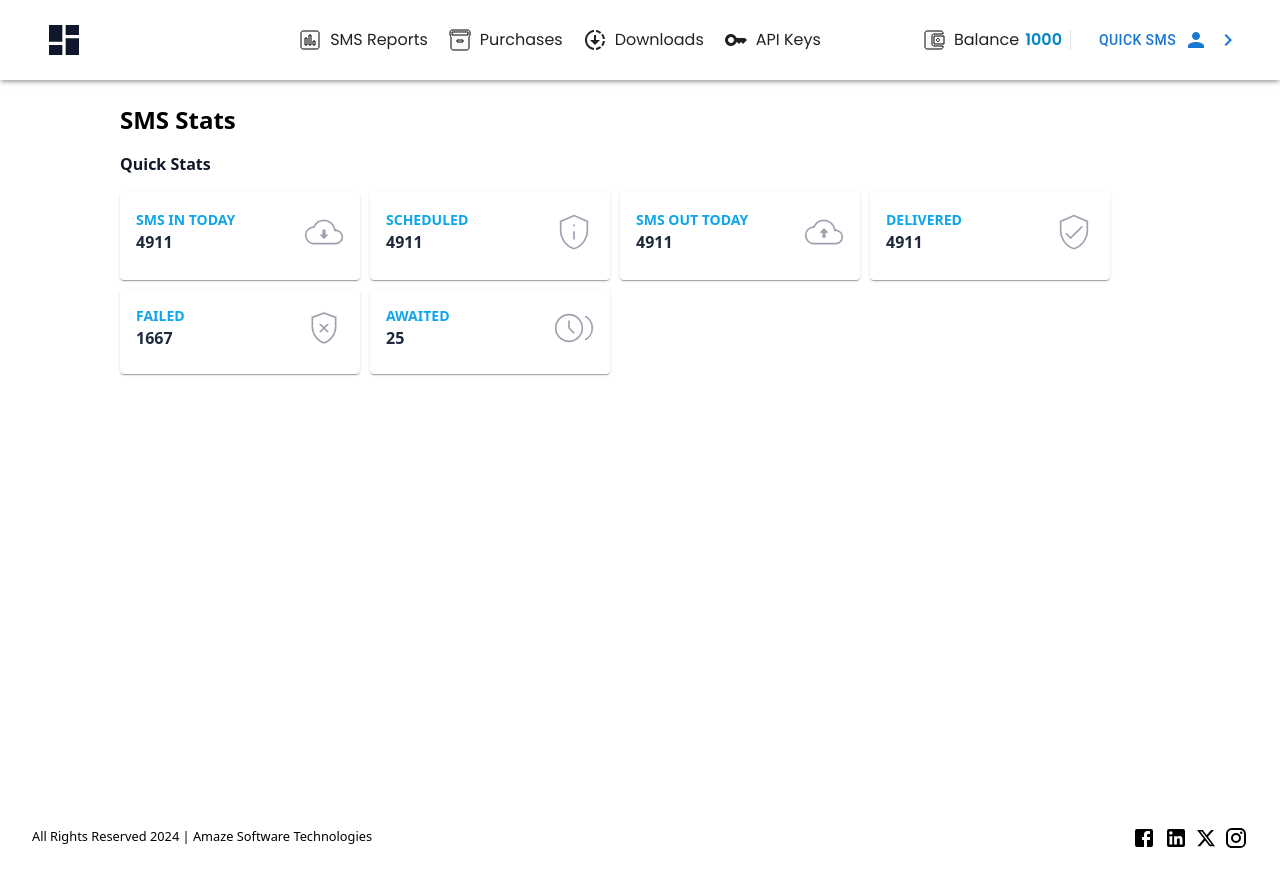
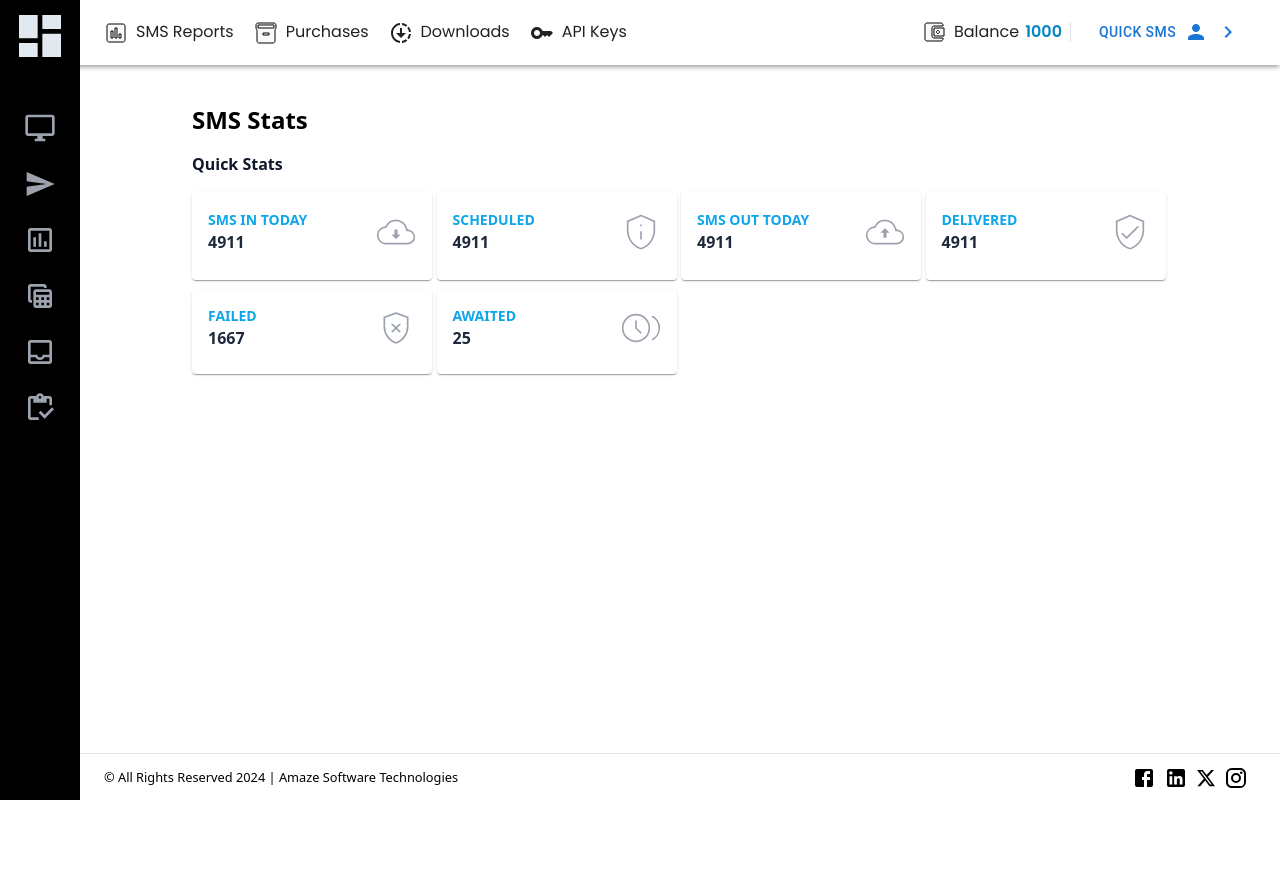
Before and after one commit to NehalSahu8055/Amaze, a React (Vite) app in the folder client/: page / in a window 1280 px wide. After the commit the page ends 800 px from the top, so only its background shows below. Built offline with nearby package versions, Linux system fonts and the light colour scheme.

Commit message:
add: sidebar

```diff
--- a/client/src/components/Footer.jsx
+++ b/client/src/components/Footer.jsx
@@ -6,8 +6,10 @@ import InstagramIcon from "@mui/icons-material/Instagram";
 import { Link } from "react-router-dom";
 function Footer() {
   return (
-    <footer className="flex items-center justify-between  px-8 py-6">
-      <small>All Rights Reserved 2024 | Amaze Software Technologies</small>
+    <footer className="fixed  bottom-0  flex w-full  items-center justify-between border-t px-8 py-2.5 ">
+      <small className="ml-[4.5rem] ">
+        &copy; All Rights Reserved 2024 | Amaze Software Technologies
+      </small>
       <ul className="flex gap-2 ">
         <li>
           <Link to="https://fb.com/">
--- /dev/null
+++ b/client/src/components/HoverSidebar.jsx
@@ -0,0 +1,7 @@
+import React from "react";
+
+function HoverSidebar({ props }) {
+  return <div>HoverSidebar</div>;
+}
+
+export default HoverSidebar;
--- a/client/src/components/Navbar.jsx
+++ b/client/src/components/Navbar.jsx
@@ -9,7 +9,6 @@ import PersonIcon from "@mui/icons-material/Person";
 import ChevronRightIcon from "@mui/icons-material/ChevronRight";
 import { Link } from "react-router-dom";
 import { Button, Divider, Paper } from "@mui/material";
-import Sidebar from "./Sidebar";
 import QuickSmsDropDown from "./QuickSmsDropDown";
 
 function Navbar() {
@@ -28,14 +27,13 @@ function Navbar() {
   return (
     <Paper
       component="header"
-      className="fixed left-0 right-0 top-0 rounded-none px-8 py-3.5 font-['Poppins'] "
+      className="z-header fixed  left-0 right-0 top-0 ml-[4.5rem]  rounded-none px-8 py-3.5 font-['Poppins'] "
       elevation={3}
     >
       <nav className="flex items-center justify-between">
-        <Button onClick={toggleDrawer(true)} className="text-slate-900">
+        {/* <Button onClick={toggleDrawer(true)} className="text-slate-900">
           <DashboardIcon className="text-[2.5rem]" />
-        </Button>
-        <Sidebar open={open} toggleDrawer={toggleDrawer} />
+        </Button> */}
         <ul className="flex justify-between gap-5">
           <li>
             <Link className="group flex items-center gap-2" to="/reports">
--- a/client/src/components/QuickSmsDropDown.jsx
+++ b/client/src/components/QuickSmsDropDown.jsx
@@ -10,7 +10,7 @@ import LogoutOutlinedIcon from "@mui/icons-material/LogoutOutlined";
 function QuickSmsDropDown({ quickSmsOpen, toggleQuickSms }) {
   return (
     <Paper
-      className="absolute right-2 top-[3.63rem] w-[22rem] rounded-t-none  "
+      className="absolute right-2 top-[3.2rem] w-[22rem] rounded-t-none  "
       role="presentation"
       //   onClick={toggleQuickSms}
       elevation={3}
--- a/client/src/components/Sidebar.jsx
+++ b/client/src/components/Sidebar.jsx
@@ -1,58 +1,70 @@
-import * as React from "react";
-import Box from "@mui/material/Box";
-import Drawer from "@mui/material/Drawer";
-import Button from "@mui/material/Button";
-import List from "@mui/material/List";
-import Divider from "@mui/material/Divider";
-import ListItem from "@mui/material/ListItem";
-import ListItemButton from "@mui/material/ListItemButton";
-import ListItemIcon from "@mui/material/ListItemIcon";
-import ListItemText from "@mui/material/ListItemText";
-import InboxIcon from "@mui/icons-material/MoveToInbox";
-import MailIcon from "@mui/icons-material/Mail";
+import { Box, Button, Tooltip } from "@mui/material";
+import React from "react";
+import { Link } from "react-router-dom";
+import DesktopWindowsOutlinedIcon from "@mui/icons-material/DesktopWindowsOutlined";
+import DashboardIcon from "@mui/icons-material/Dashboard";
+import SendIcon from "@mui/icons-material/Send";
+import AssessmentOutlinedIcon from "@mui/icons-material/AssessmentOutlined";
+import TableViewOutlinedIcon from "@mui/icons-material/TableViewOutlined";
+import InboxOutlinedIcon from "@mui/icons-material/InboxOutlined";
+import InventoryOutlinedIcon from "@mui/icons-material/InventoryOutlined";
+import Dashboard from "./../pages/Dashboard";
 
-function Sidebar({ open, toggleDrawer }) {
-  const DrawerList = (
-    <Box
-      // className="min-h-screen bg-black text-white"
-      sx={{ width: 250 }}
-      role="presentation"
-      onClick={toggleDrawer(false)}
-    >
-      <List>
-        {["Inbox", "Starred", "Send email", "Drafts"].map((text, index) => (
-          <ListItem key={text} disablePadding>
-            <ListItemButton>
-              <ListItemIcon>
-                {index % 2 === 0 ? <InboxIcon /> : <MailIcon />}
-              </ListItemIcon>
-              <ListItemText primary={text} />
-            </ListItemButton>
-          </ListItem>
-        ))}
-      </List>
-      <Divider />
-      <List>
-        {["All mail", "Trash", "Spam"].map((text, index) => (
-          <ListItem key={text} disablePadding>
-            <ListItemButton>
-              <ListItemIcon>
-                {index % 2 === 0 ? <InboxIcon /> : <MailIcon />}
-              </ListItemIcon>
-              <ListItemText primary={text} />
-            </ListItemButton>
-          </ListItem>
-        ))}
-      </List>
-    </Box>
-  );
-
+function Sidebar() {
   return (
     <div>
-      <Drawer open={open} onClose={toggleDrawer(false)}>
-        {DrawerList}
-      </Drawer>
+      <Box
+        className="z-sidebar fixed bottom-0 left-0 top-0 bg-black text-white"
+        role="presentation"
+        // onClick={toggleDrawer(false)}
+      >
+        <Link to="/">
+          <DashboardIcon className="mx-auto my-2 w-full fill-slate-200 text-[3.5rem]" />
+        </Link>
+
+        <ul className="grid place-content-center gap-6 pt-10">
+          <Tooltip arrow title="Dashboard" placement="right">
+            <Link to="/">
+              <li className="px-6">
+                <DesktopWindowsOutlinedIcon className="fill-gray-400 text-[2rem]" />
+              </li>
+            </Link>
+          </Tooltip>
+          <Link to="/">
+            <li className="px-6">
+              <SendIcon className="fill-gray-400 text-[2rem]" />
+            </li>
+          </Link>
+          <Link to="/">
+            <li className="px-6">
+              <AssessmentOutlinedIcon className="fill-gray-400 text-[2rem]" />
+            </li>
+          </Link>
+          <Tooltip arrow title="Entity" placement="right">
+            <Link to="/">
+              <li className="px-6">
+                <TableViewOutlinedIcon className="fill-gray-400 text-[2rem]" />
+              </li>
+            </Link>
+          </Tooltip>
+          <Tooltip arrow title="Sender" placement="right">
+            <Link to="/">
+              <li className="px-6">
+                <InboxOutlinedIcon className="fill-gray-400 text-[2rem]" />
+              </li>
+            </Link>
+          </Tooltip>
+          <Tooltip arrow title="Templates" placement="right">
+            <Link to="/">
+              <li className="px-6">
+                <InventoryOutlinedIcon className="fill-gray-400 text-[2rem]" />
+              </li>
+            </Link>
+          </Tooltip>
+        </ul>
+      </Box>
     </div>
   );
 }
+
 export default Sidebar;
--- a/client/src/layouts/DashboardLayout.jsx
+++ b/client/src/layouts/DashboardLayout.jsx
@@ -2,16 +2,19 @@ import React from "react";
 import { Outlet } from "react-router-dom";
 import Navbar from "./../components/Navbar";
 import Footer from "../components/Footer";
+import Sidebar from "./../components/Sidebar";
 
 function DashboardLayout() {
   return (
-    <>
+    <div className="flex">
+      <Sidebar />
       <Navbar />
-      <main className="mx-auto min-h-screen  max-w-[65rem]  py-8 pt-[6.5rem]">
+
+      <main className="  mx-auto min-h-screen max-w-[65rem]  py-8  pb-[3rem] pl-[4.5rem] pt-[6.5rem]">
         <Outlet />
       </main>
       <Footer />
-    </>
+    </div>
   );
 }
 
--- a/client/tailwind.config.js
+++ b/client/tailwind.config.js
@@ -11,6 +11,10 @@ export default {
       fontSize: {
         "4xl": "10rem",
       },
+      zIndex: {
+        header: "150",
+        sidebar: "200",
+      },
     },
   },
 
```
